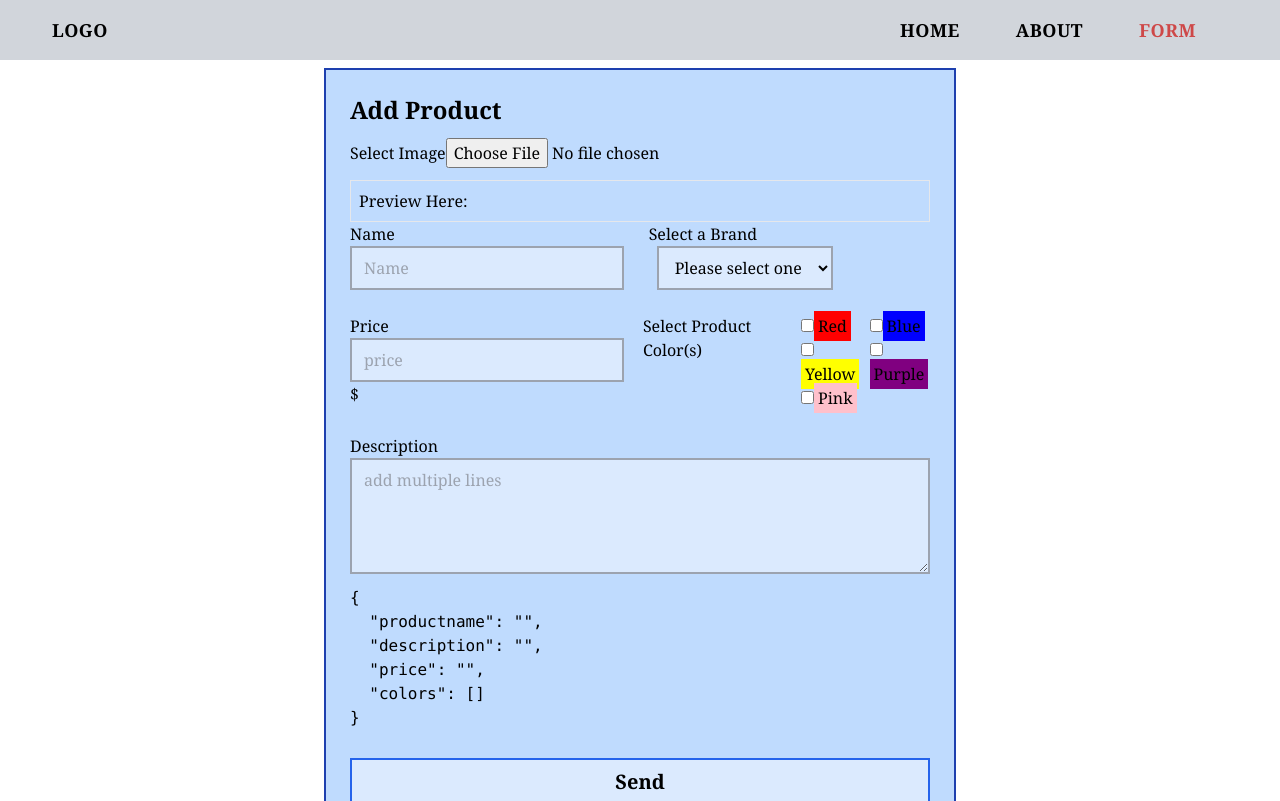
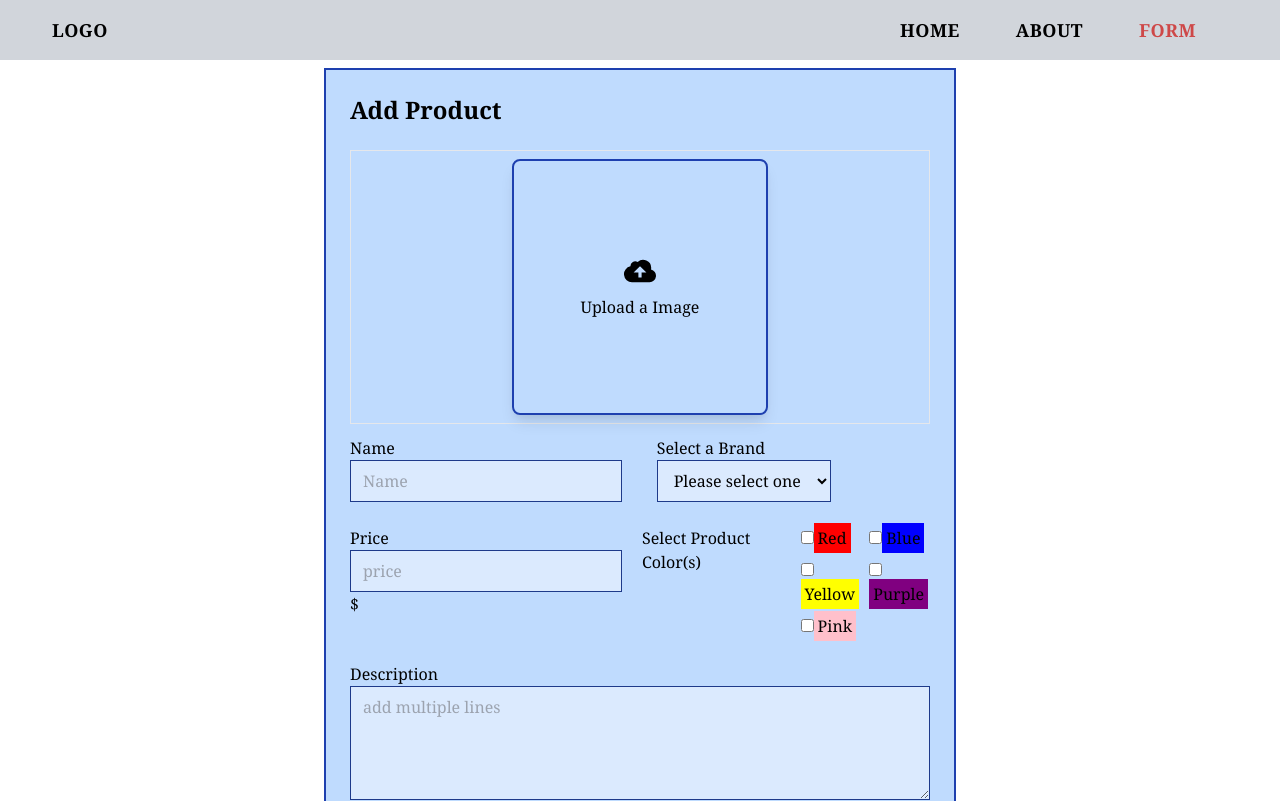
Before and after one commit to integrated-project-int221/final-project, a Vue app: page /form in a window 1280 px wide. Shown: the top 801 px of the page. Built offline with nearby package versions, Linux system fonts and the light colour scheme; data requests are answered from the project's data file.

Commit message:
[Update]Front-end upload photo

```diff
--- a/src/assets/tailwind.css
+++ b/src/assets/tailwind.css
@@ -45,7 +45,7 @@
 }
 
 .input {
-  @apply px-3 py-2 border border-gray-900 mt-1;
+  @apply px-3 py-2 border border-blue-800 mt-1;
 }
 
 .label {
@@ -61,5 +61,5 @@
   @apply bg-white text-gray-600 leading-normal text-base tracking-normal;
 }
 .field{
-  @apply px-3 py-2 bg-blue-100 border-2 border-gray-400 focus:border-gray-900 focus:outline-none focus:text-black
+  @apply px-3 py-2 bg-blue-100 border border-blue-900 focus:border-gray-900 focus:outline-none focus:text-black
 }
--- a/src/views/Form.vue
+++ b/src/views/Form.vue
@@ -8,22 +8,69 @@
         <h2 class="text-2xl pb-3 font-semibold">Add Product</h2>
         <div>
           <div class="col-md-5 offset-md-1">
-            <!-- <h5>1. single file</h5> -->
-            <form>
+            <form class="mb-3">
               <div class="form-group">
-                <label for="my-file">Select Image</label>
+                <div class="container border p-2 mt-3">
+                  <template v-if="!preview">
+                    <label
+                      class="border-2 border-blue-800 h-64 w-64 flex flex-col items-center justify-center cursor-pointer rounded-lg shadow-lg"
+                    >
+                      <svg
+                        class="w-8 h-8"
+                        fill="currentColor"
+                        xmlns="http://www.w3.org/2000/svg"
+                        viewBox="0 0 20 20"
+                      >
+                        <path
+                          d="M16.88 9.1A4 4 0 0 1 16 17H5a5 5 0 0 1-1-9.9V7a3 3 0 0 1 4.52-2.59A4.98 4.98 0 0 1 17 8c0 .38-.04.74-.12 1.1zM11 11h3l-4-4-4 4h3v3h2v-3z"
+                        />
+                      </svg>
+                      <span class="mt-2 text-base leading-normal"
+                        >Upload a Image</span
+                      >
                       <input
                         type="file"
                         accept="image/*"
                         @change="previewImage"
-                  class="form-control-file"
+                        class="hidden form-control-file "
                         id="my-file"
                       />
+                    </label>
+                  </template>
 
-                <div class="border p-2 mt-3">
-                  <p>Preview Here:</p>
                   <template v-if="preview">
-                    <img :src="preview" class="img-fluid h-64" />
+                      <div class="border-2 h-64 w-64 border-blue-800 rounded-lg shadow-lg">
+                        <span>
+                          <img
+                            :src="preview"
+                            class="w-full h-full flex items-center justify-center object-cover object-center m-auto rounded-lg"
+                          />
+                        </span>
+                      </div>
+                      <label
+                        class="flex flex-col items-center px-3 py-1 mt-2 bg-white text-blue rounded-lg shadow-lg tracking-wide  border border-blue cursor-pointer hover:bg-blue hover:text-white"
+                      >
+                        <svg
+                          class="w-6 h-6"
+                          fill="currentColor"
+                          xmlns="http://www.w3.org/2000/svg"
+                          viewBox="0 0 20 20"
+                        >
+                          <path
+                            d="M16.88 9.1A4 4 0 0 1 16 17H5a5 5 0 0 1-1-9.9V7a3 3 0 0 1 4.52-2.59A4.98 4.98 0 0 1 17 8c0 .38-.04.74-.12 1.1zM11 11h3l-4-4-4 4h3v3h2v-3z"
+                          />
+                        </svg>
+                        <span class=" text-sm leading-normal"
+                          >Upload new Image</span
+                        >
+                        <input
+                        type="file"
+                        accept="image/*"
+                        @change="previewImage"
+                        class="hidden form-control-file"
+                        id="my-file"
+                      />
+                      </label>
                     <p class="mb-0">file name: {{ image.name }}</p>
                     <p class="mb-0">size: {{ image.size / 1024 }}KB</p>
                   </template>
@@ -40,10 +87,10 @@
                 type="text"
               ></base-input>
             </div>
-            <div class="flex flex-row mb-3">
+            <div class="flex flex-row mb-3 ">
               <div>
                 <label>Select a Brand</label>
-                <select class="field mx-2">
+                <select class="field">
                   <option selected disabled hidden value="">
                     Please select one
                   </option>
@@ -74,25 +121,8 @@
               <div class="mx-3">
                 <label>Select Product Color(s)</label>
               </div>
-              <!-- <select class="field mx-2">
-                  <option selected disabled hidden value="">
-                    Please select one
-                  </option>
-                  <option
-                    v-for="option in colorsResults"
-                    :value="option"
-                    :key="option"
-                    :selected="option === formValue.colors"
-                    :style="{ 'background-color': option.colorValue }"
-                  >
-                    {{ option.colorName }}
-                  </option>
-                </select> -->
-              <div class="grid grid-cols-2 gap-x-2">
-                <div
-                  v-for="option in colorsResults"
-                  :key="option"
-                >
+              <div class="grid grid-cols-2 gap-2">
+                <div v-for="option in colorsResults" :key="option">
                   <input
                     v-model="formValue.colors"
                     type="checkbox"
@@ -170,6 +200,11 @@ export default {
       const data = await res.json();
       return data;
     },
+    async fetchBrandResult() {
+      const res = await fetch("http://localhost:4001/brands");
+      const data = await res.json();
+      return data;
+    },
   },
   async created() {
     this.colorsResults = await this.fetchColorsResult();
```
Lines whose indentation alone changed are shown as unchanged.
